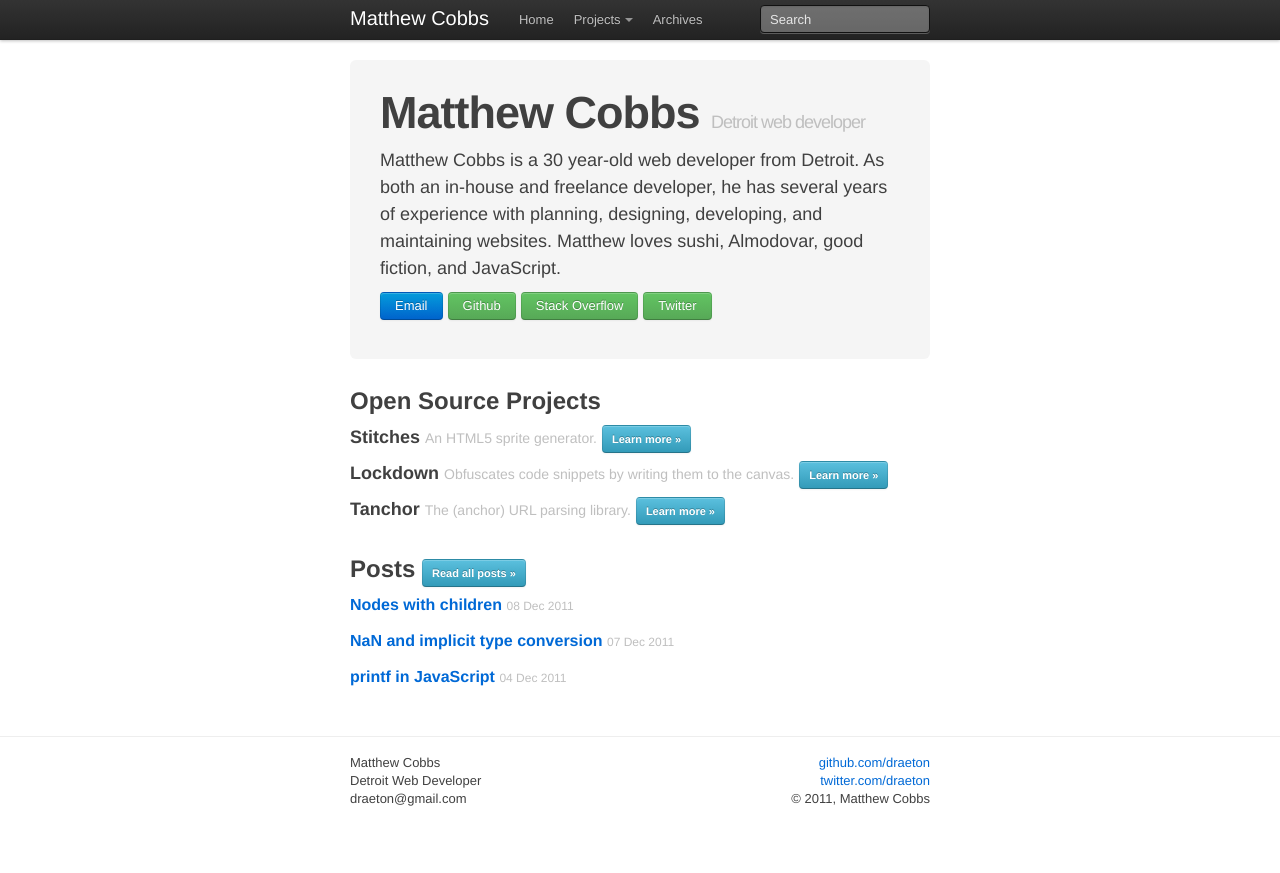
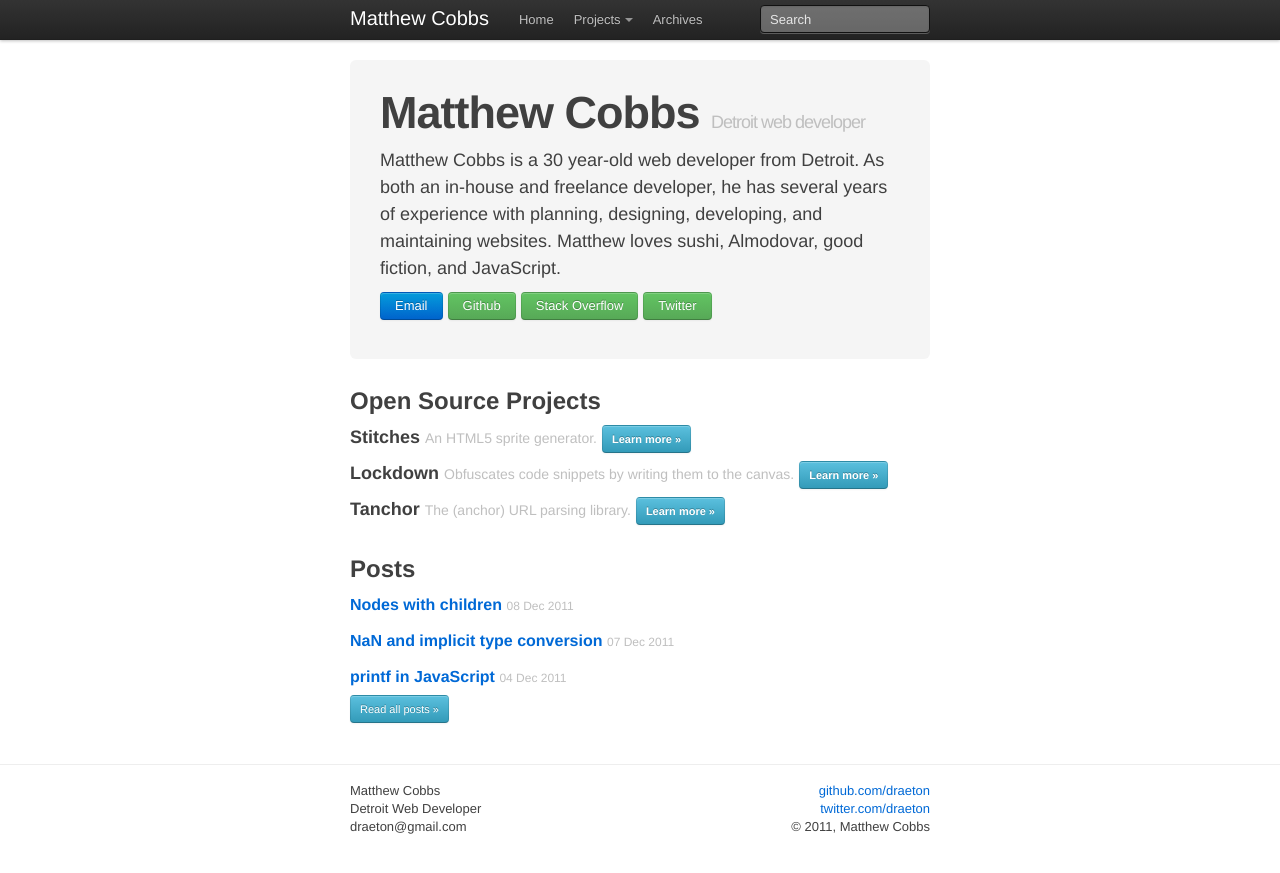
Before and after one commit to draeton/draeton.github.com, a Jekyll site: the page built from index.html, in a window 1280 px wide. Shown: the top 873 px of the page. Built offline with Jekyll 4.4.1, drawn with Linux system fonts in a browser that asks for light colours; nearby versions of some CDN libraries; Markdown is read by kramdown in place of the engine named in the settings; the list of posts is cut into pages by our own code.

Commit message:
moved all posts button

```diff
--- a/index.html
+++ b/index.html
@@ -36,7 +36,7 @@ title: Matthew Cobbs, Detroit Web Developer
 
 <!-- start section -->
 <section id="blogposts">
-    <h2>Posts <a href="/archives.html" class="btn small info">Read all posts &raquo;</a></h2>
+    <h2>Posts</h2>
 
 {% for post in site.posts limit:3 %}
 
@@ -47,6 +47,8 @@ title: Matthew Cobbs, Detroit Web Developer
         >{{ post.title }}</a> <small>{{ post.date | date_to_string }}</small></h4>
 
 {% endfor %}
+
+    <p><a href="/archives.html" class="btn small info">Read all posts &raquo;</a></p>
 </section>
 <!-- end section -->
 
```
